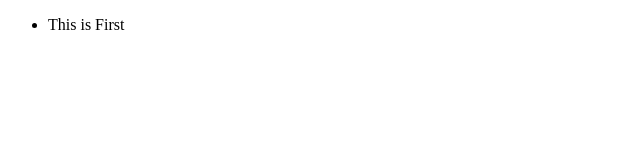
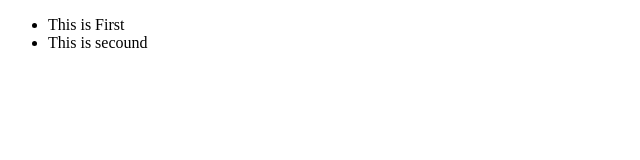
Before and after one commit to mohaiman-kx/git-tut, a plain HTML site: page index.html in a window 1280 px wide. Shown: the full height of the page, 0-640 px from the left. Drawn offline with Linux system fonts and the light colour scheme.

Commit message:
2nd commit

```diff
--- a/index.html
+++ b/index.html
@@ -9,6 +9,7 @@
 
     <ul>
         <li>This is First</li>
+        <li>This is secound</li>
     </ul>
 
 
```
